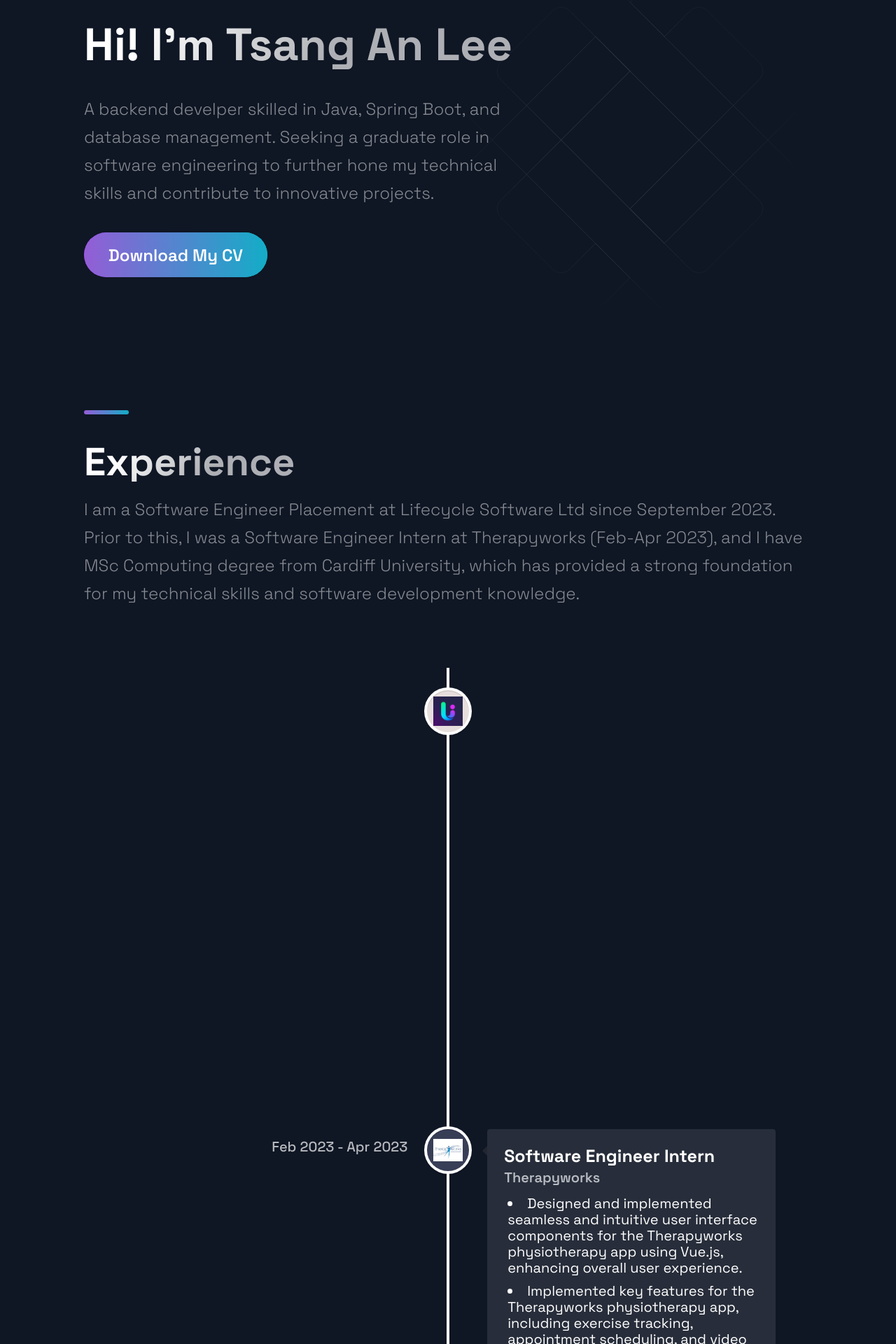
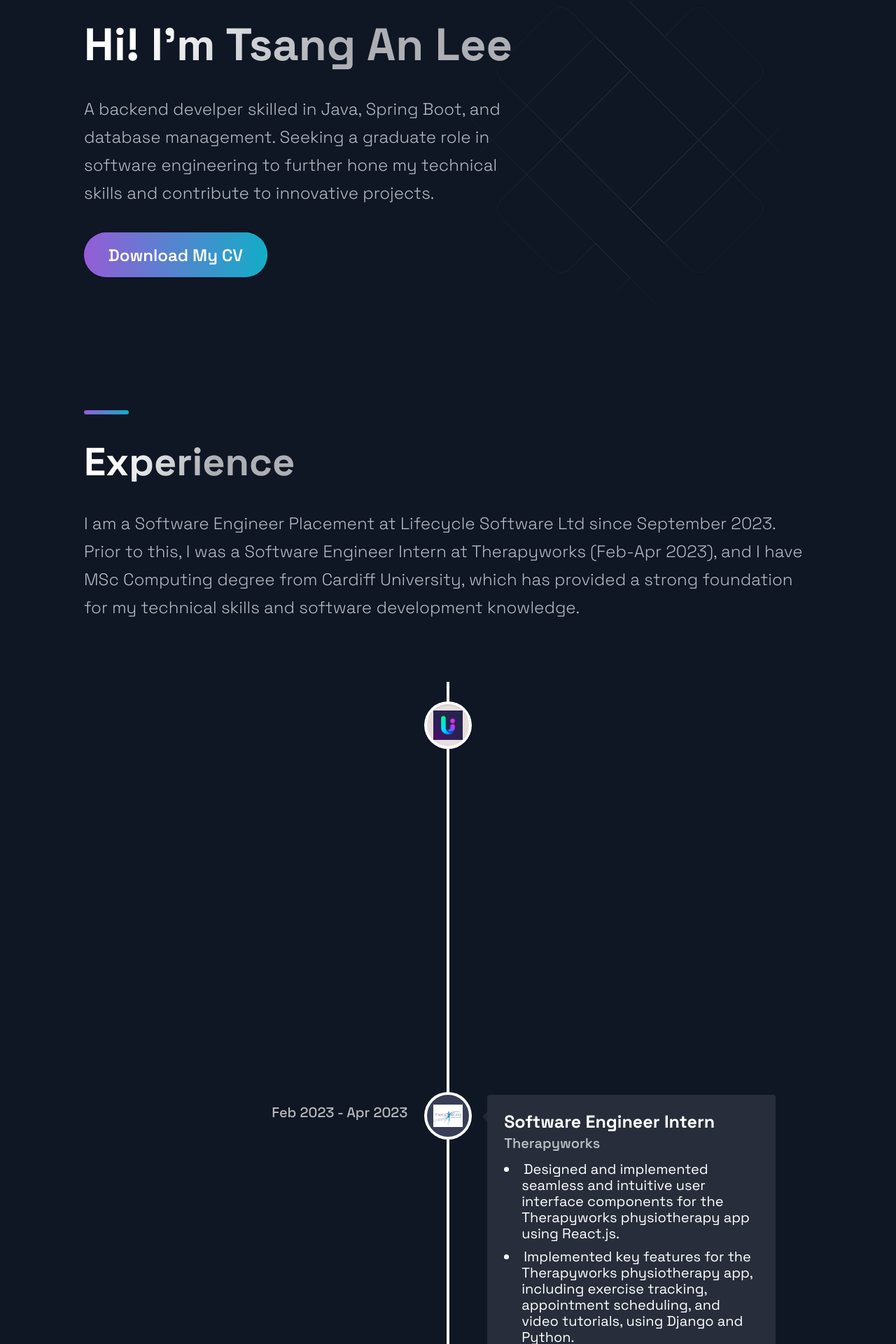
Before and after one commit to andy0427s/react-portfolio, a Next.js app: page / in a window 1280 px wide. Shown: the part 180-2100 px from the top of the page at 70% size. Built offline with nearby package versions, Linux system fonts and the light colour scheme.

Commit message:
fix footer location and aligned experience text

```diff
--- a/src/components/Experience/Experience.js
+++ b/src/components/Experience/Experience.js
@@ -4,7 +4,6 @@ import {VerticalTimeline, VerticalTimelineElement} from "react-vertical-timeline
 import "react-vertical-timeline-component/style.min.css";
 import { experiences } from "../../constants/constants";
 import { DateText, TitleText, CompanyName, PointItem, ResponsiveIconContainer} from './ExperienceStyles'; // Import from wherever you've defined them
-import SectionWrapper from '../SectionWrapper';
 import { motion, useInView } from "framer-motion";
 import { fadeIn, textVariant } from "../../utils/motion";
 
@@ -16,13 +15,14 @@ const Experience = () =>  {
 
   return (
     <Section id="experiences" ref={ref}>
-      <SectionDivider divider />
+
       <motion.div
         initial="hidden"
         whileInView="show"
         viewport={{ once: true, amount: 0.25 }}
         variants={textAnimation}
       >
+        <SectionDivider divider />
         <SectionTitle>Experience</SectionTitle>
         <SectionText>
         I am a Software Engineer Placement at Lifecycle Software Ltd since September 2023.
--- a/src/components/Experience/ExperienceStyles.js
+++ b/src/components/Experience/ExperienceStyles.js
@@ -185,11 +185,16 @@ export const CompanyName = styled.p`
 
 export const PointItem = styled.li`
   color: white;
-  font-size: 2rem;
-  padding-left: 0.5rem;
-  letter-spacing: wider;
+  font-size: 2rem; // This sets the font size for the list item
+  padding-left: 2.5rem; // This adds space to the left of the bullet, which may need to be adjusted based on the font size
+  letter-spacing: wider; // This sets the spacing between letters, which can affect how the text aligns with the bullet
+  text-indent: -2.5rem; // This pulls the first line of the list item to the left to align with the bullet
+
+
   @media (max-width: 768px) {
     font-size: 1.5rem;
+    text-indent: -2rem;
+    padding-left: 2rem
   }
 `;
 
--- a/src/components/Footer/FooterStyles.js
+++ b/src/components/Footer/FooterStyles.js
@@ -3,7 +3,7 @@ import styled from "styled-components"
 export const FooterWrapper = styled.section`
 	width: calc(100vw - 96px);
   max-width: 1040px;
-  padding: 2rem 48px 40px;
+  padding: 2rem 48px 20px;
   margin: 1rem auto;
   box-sizing: content-box;
 
--- a/src/components/Hero/Hero.js
+++ b/src/components/Hero/Hero.js
@@ -16,10 +16,10 @@ const Hero = (props) => {
     <>
       <Section row nopadding>
         <LeftSection>
-          <SectionTitle main center>
+          <SectionTitle main>
             Hi! I'm Tsang An Lee
           </SectionTitle>
-          <SectionText>
+          <SectionText main>
           A backend develper skilled in Java, Spring Boot, and database management. Seeking a graduate role in software engineering to further hone my technical skills and contribute to innovative projects.
           </SectionText>
           <Button onClick={handleDownload}>Download My CV</Button>
--- a/src/components/Projects/Projects.js
+++ b/src/components/Projects/Projects.js
@@ -17,7 +17,7 @@ const Projects = () => {
 
   return (
     <Section id="projects" ref={ref}>
-      <SectionDivider divider/>
+
       <motion.div
         initial="hidden"
         whileInView="show"
@@ -26,6 +26,7 @@ const Projects = () => {
         viewport={{ once: true, amount: 0.25 }}
         variants={textAnimation}
       >
+        <SectionDivider divider/>
         <SectionTitle >Projects</SectionTitle>
       </motion.div>
       <div
--- a/src/components/Technologies/Technologies.js
+++ b/src/components/Technologies/Technologies.js
@@ -13,7 +13,7 @@ const Technologies = () => {
 
   return (
     <Section id="skills" ref={ref}>
-      <SectionDivider divider />
+
       <motion.div
         initial="hidden"
         whileInView="show"
@@ -22,6 +22,7 @@ const Technologies = () => {
         viewport={{ once: true, amount: 0.25 }}
         variants={textAnimation}
       >
+        <SectionDivider divider />
         <SectionTitle>Technical Skills</SectionTitle>
         <SectionText>
         I am proficient in multiple programming languages including Java, Python, SQL, HTML/CSS, and Javascript.
--- a/src/constants/constants.js
+++ b/src/constants/constants.js
@@ -148,7 +148,7 @@ export const experiences = [
     date: "Sep 2023 - Present",
     points: [
       "Developed new functionalities for eWarehouse (EW), a high-volume billing platform, using Java and Spring Boot Framework.",
-      "Performed database CRUD operations in PostgreSQL and MongoDB. Integrated Hibernate for object-relational mapping and utilized Datagrip for advanced database management.",
+      "Implemented database CRUD operations in PostgreSQL and MongoDB.",
       "Built and debugged RESTful APIs essential for seamless communication between different Lifecycle modules.",
       "Utilized Postman for endpoint testing, Swagger for API documentation, and leveraged JUnit and Mockito for testing.",
     ],
@@ -160,8 +160,8 @@ export const experiences = [
     iconBg: "#383E56",
     date: "Feb 2023 - Apr 2023",
     points: [
-      "Designed and implemented seamless and intuitive user interface components for the Therapyworks physiotherapy app using Vue.js, enhancing overall user experience.",
-      "Implemented key features for the Therapyworks physiotherapy app, including exercise tracking, appointment scheduling, and video tutorials, using Flask and Python to enrich user engagement and functionality.",
+      "Designed and implemented seamless and intuitive user interface components for the Therapyworks physiotherapy app using React.js.",
+      "Implemented key features for the Therapyworks physiotherapy app, including exercise tracking, appointment scheduling, and video tutorials, using Django and Python.",
     ],
   },
   {
--- a/src/pages/index.js
+++ b/src/pages/index.js
@@ -9,7 +9,7 @@ import { Section } from '../styles/GlobalComponents';
 const Home = () => {
   return (
     <Layout>
-      <Section grid>
+      <Section grid centered>
         <Hero />
         <BgAnimation />
       </Section>
--- a/src/styles/GlobalComponents/index.js
+++ b/src/styles/GlobalComponents/index.js
@@ -12,6 +12,9 @@ export const Section = styled.section`
   position: relative;
   overflow: hidden;
   grid-template-columns: 1fr 1fr;
+  justify-content: ${(props) => props.centered ? "center" : "flex-start"};
+  // align-items: ${(props) => props.centered ? "center" : "stretch"};
+
 
   @media ${(props) => props.theme.breakpoints.md} {
     padding: 24px 48px 0;
@@ -27,6 +30,7 @@ export const Section = styled.section`
     flex-direction: column;
     margin-top: 0rem;
     margin-bottom: 0rem;
+    height: ${(props) => props.centered ? "40vh" : "auto"};
   }
 `
 
@@ -65,8 +69,9 @@ export const SectionText = styled.p`
   line-height: 40px;
   font-weight: 300;
   padding-bottom: 3.6rem;
-  color: rgba(255, 255, 255, 0.5);
-  margin-top: 20px;
+  // color: rgba(255, 255, 255, 0.5);
+  color: rgba(184, 188, 194, 1);
+  margin-top: ${(props) => props.main ? '20px' : '40px'};
   margin-bottom: auto;
 
   @media ${(props) => props.theme.breakpoints.md} {
```
Also changed, not shown: 2 other files (tests, documents, lock files or other folders).
